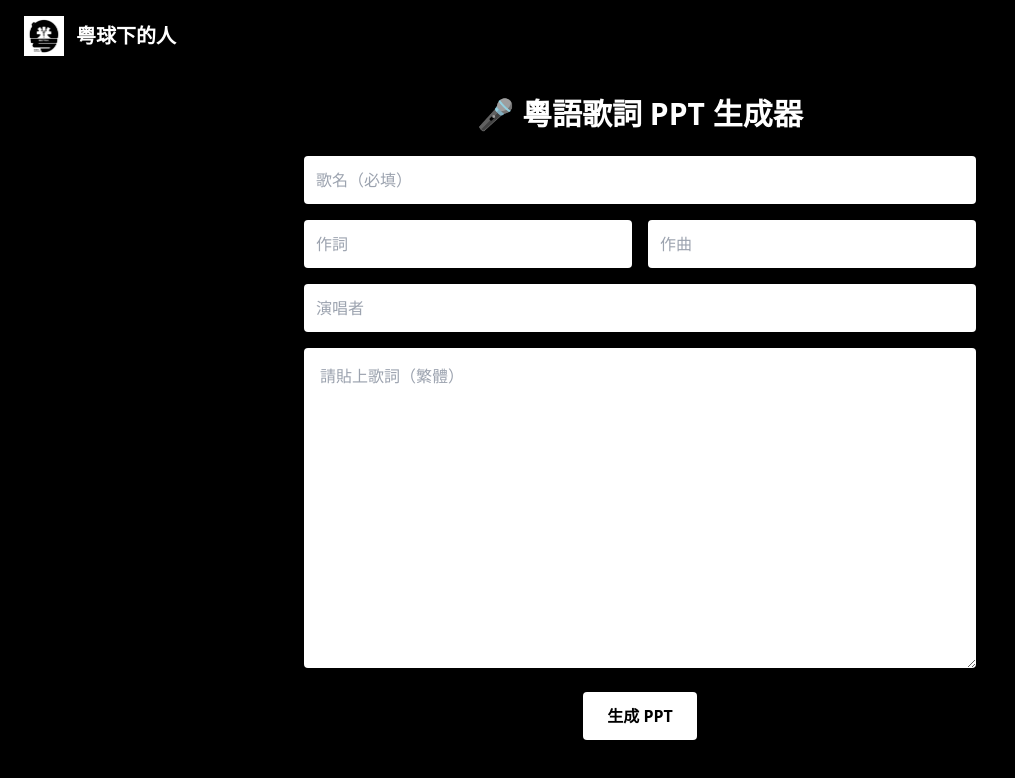
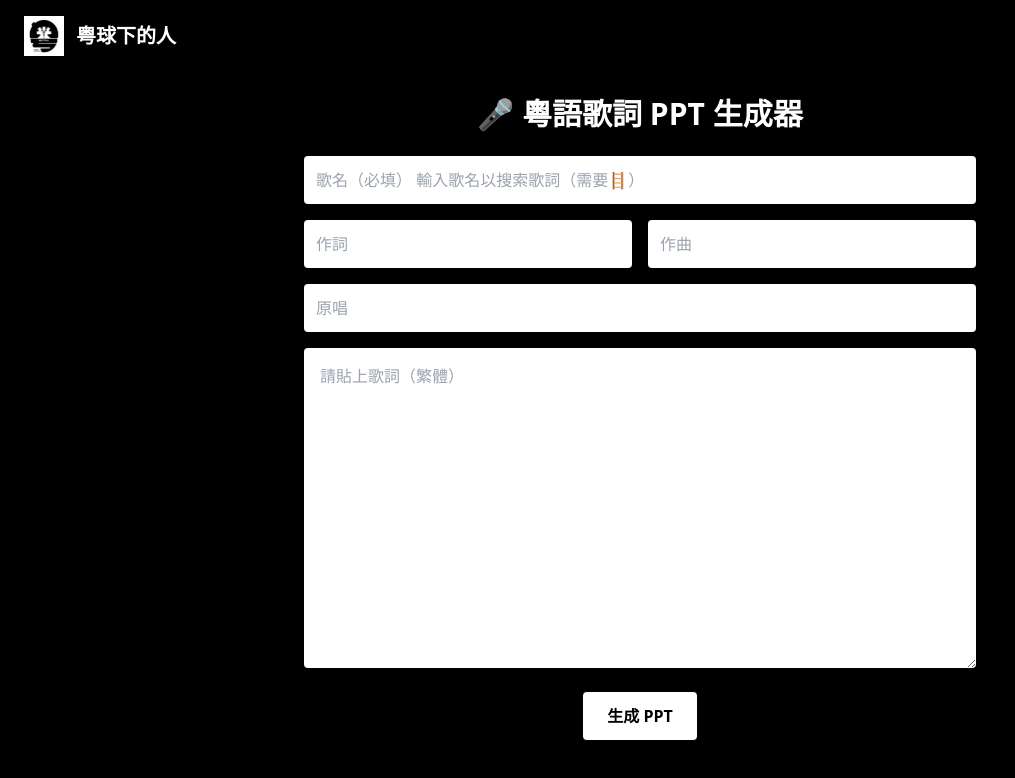
Before and after one commit to LycheeXixi/lyrics-frontend, a React (Create React App) app: page / in a window 1280 px wide. Shown: the top 778 px of the page, without its empty margins (0-1015 px from the left). Built offline with nearby package versions, Linux system fonts and the light colour scheme; the HTML template or start-up script is replaced by a standard one.

Commit message:
change header

```diff
--- a/src/App.js
+++ b/src/App.js
@@ -41,7 +41,7 @@ function App() {
 
         <input
           className="w-full max-w-2xl mb-4 p-3 text-black rounded"
-          placeholder="歌名（必填）"
+          placeholder="歌名（必填） 輸入歌名以搜索歌詞（需要🪜）"
           value={title}
           onChange={(e) => setTitle(e.target.value)}
         />
@@ -63,7 +63,7 @@ function App() {
 
         <input
           className="w-full max-w-2xl mb-4 p-3 text-black rounded"
-          placeholder="演唱者"
+          placeholder="原唱"
           value={singer}
           onChange={(e) => setSinger(e.target.value)}
         />
```
